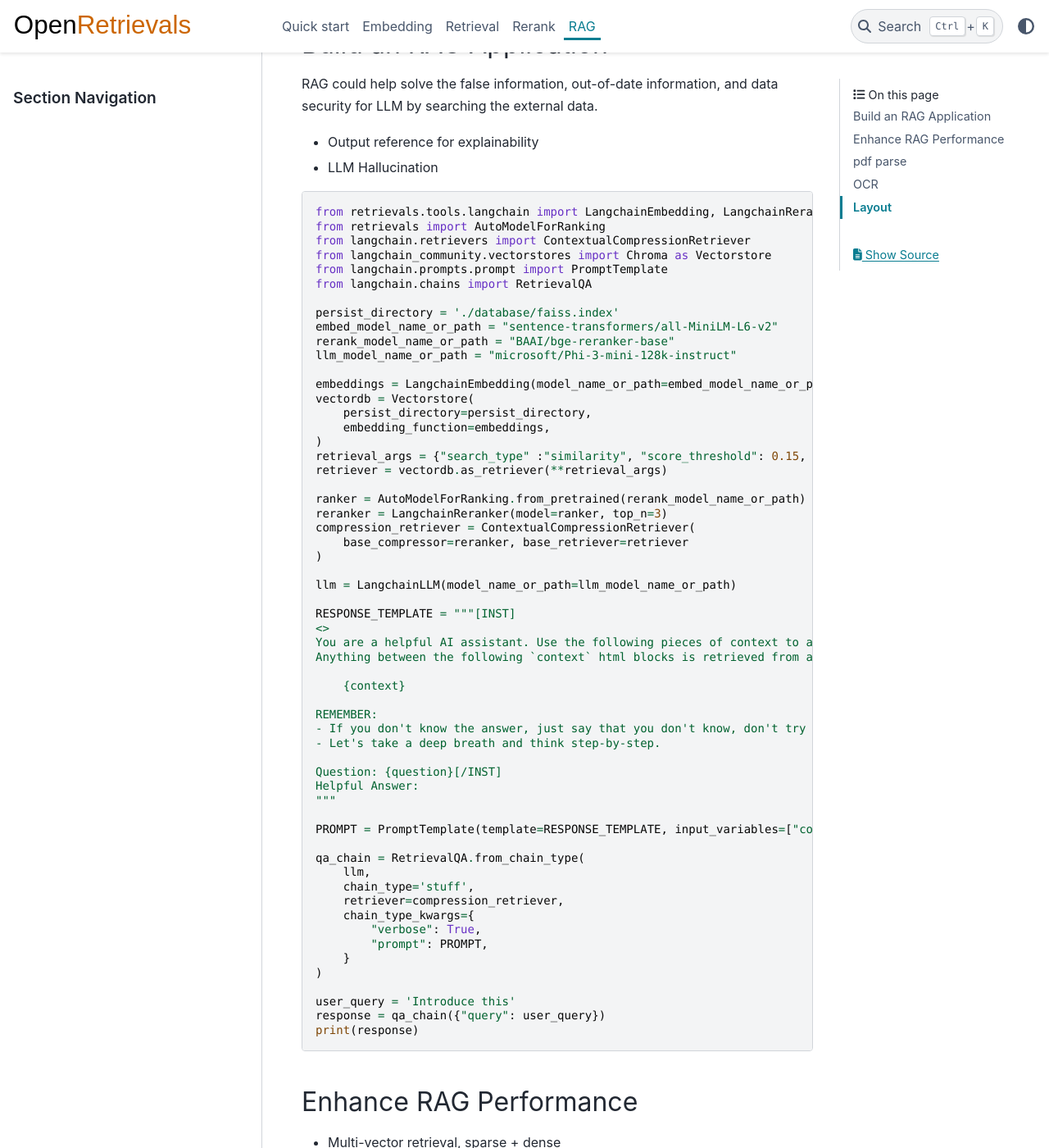
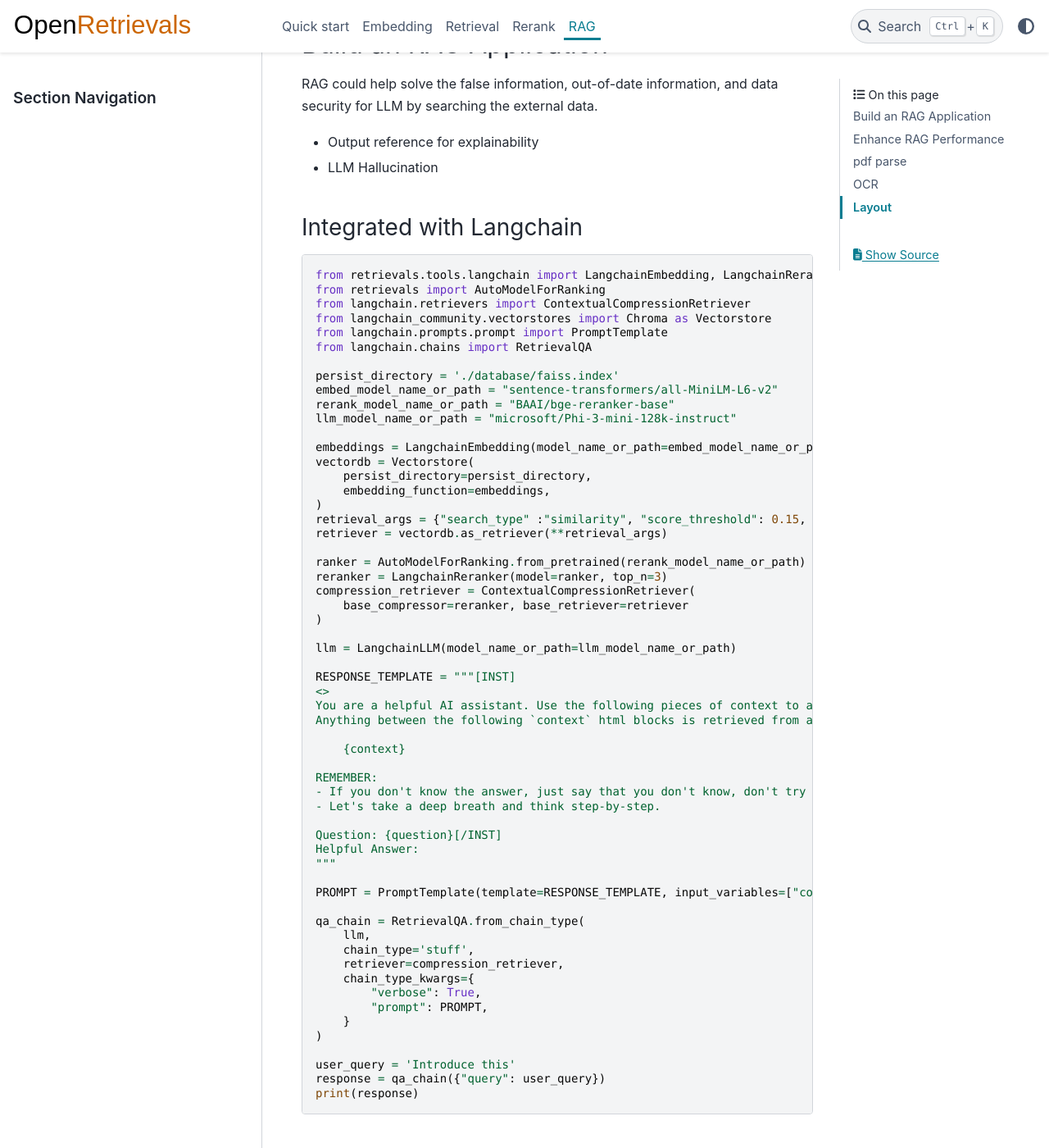
Before and after one commit to LongxingTan/open-retrievals, a Sphinx documentation site: the page built from docs/source/rag.rst, in a window 1280 px wide and 1400 px high, scrolled down 201 px. Shown: the whole window at 82% size. Built offline with Sphinx 7.4.7 and the PyData theme 0.15.4, drawn with Linux system fonts in a browser that asks for light colours; some of the changed text lies outside the part shown.

Commit message:
docs: udpate

```diff
--- a/docs/source/rag.rst
+++ b/docs/source/rag.rst
@@ -10,6 +10,11 @@ RAG could help solve the false information, out-of-date information, and data se
 
 * Output reference for explainability
 * LLM Hallucination
+
+
+Integrated with Langchain
+~~~~~~~~~~~~~~~~~~~~~~~~~~~~~
+
 
 .. code-block:: python
 
@@ -73,6 +78,15 @@ RAG could help solve the false information, out-of-date information, and data se
     print(response)
 
 
+Integrated with Llamaindex
+~~~~~~~~~~~~~~~~~~~~~~~~~~~~~
+
+
+Custom RAG
+~~~~~~~~~~~~~~~~~~~~~~~~~~~~~
+
+
+
 Enhance RAG Performance
 ---------------------------
 
```
Also changed, not shown: README_zh-CN.md (+1 -1 lines).
